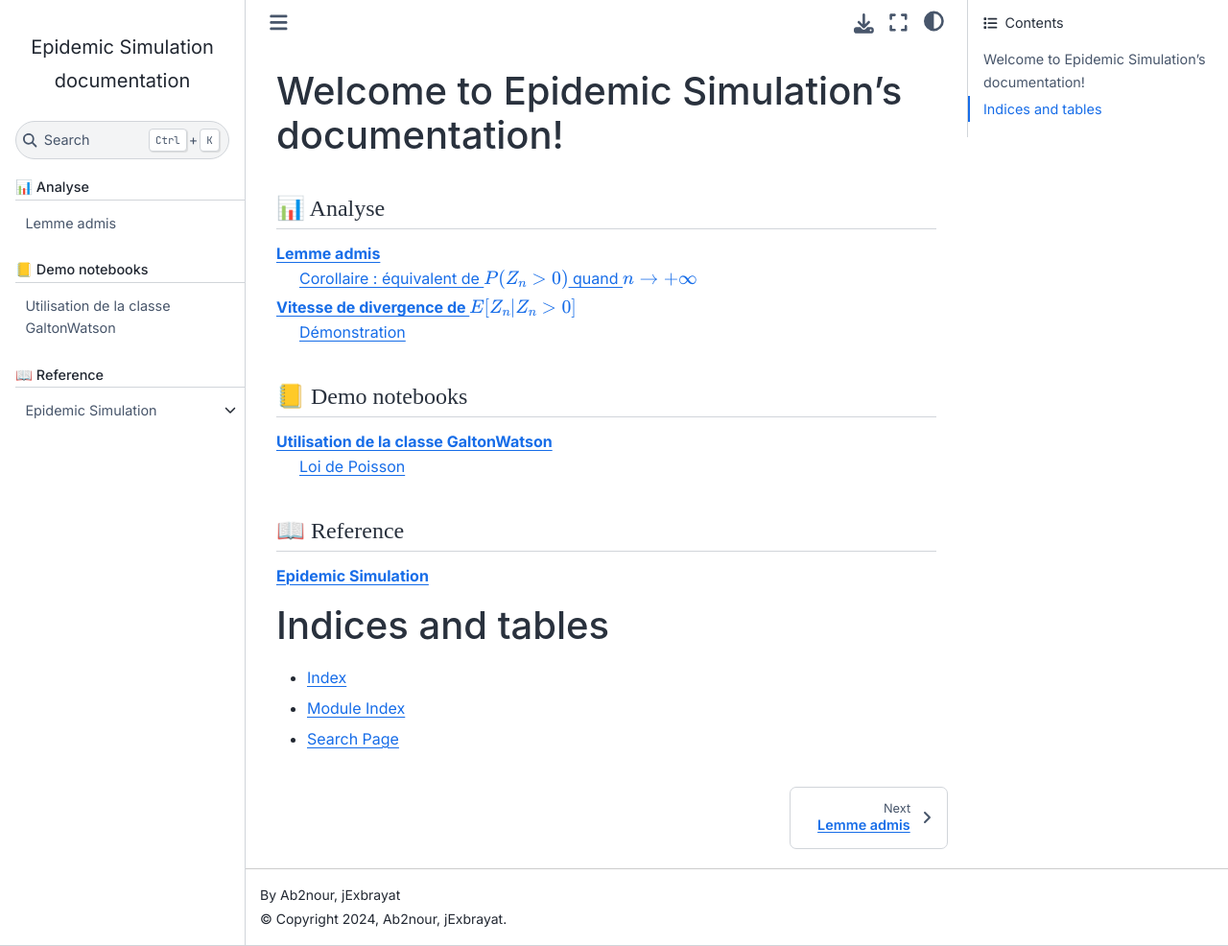
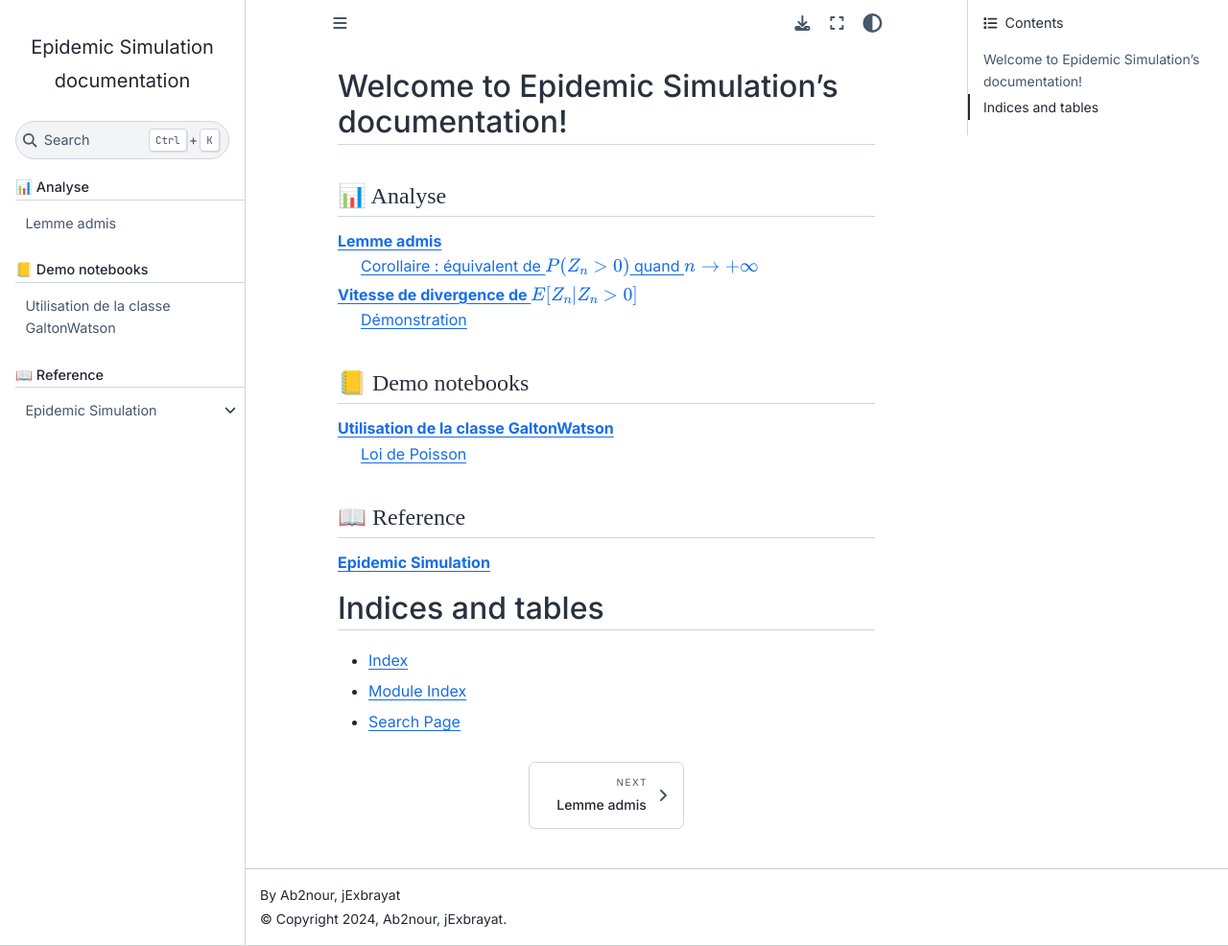
Before and after one commit to Ab2nour/epidemic-simulation, a Sphinx documentation site: the page built from docs/source/index.rst, in a window 1280 px wide and 986 px high. Shown: the whole window at 96% size. Built offline with Sphinx 7.4.7 and the Sphinx Book theme 1.1.4, drawn with Linux system fonts in a browser that asks for light colours; some web fonts are replaced; pages that are not in the unit, such as notebooks, are missing from menus.

Commit message:
docs: improve docs css

```diff
--- a/docs/source/_static/custom.css
+++ b/docs/source/_static/custom.css
@@ -24,7 +24,18 @@ h3,
 h4,
 h5,
 h6 {
-    font-family: Fira Sans Condensed, var(--pst-font-family-heading);
+    font-family: Inter, var(--pst-font-family-heading);
+    border-bottom: 1px solid var(--pst-color-border);
+    padding-bottom: 4px;
+}
+
+html {
+    --pst-font-size-h1: 2rem;
+    --pst-font-size-h2: 1.75rem;
+    --pst-font-size-h3: 1.5rem;
+    --pst-font-size-h4: 1.25rem;
+    --pst-font-size-h5: 1em;
+    --pst-font-size-h6: 1em;
 }
 
 .bd-article-container h3,
@@ -58,6 +69,82 @@ dl[class]:not(.option-list):not(.field-list):not(.footnote):not(.glossary):not(.
     font-family: Fira Sans Condensed;
 }
 
+/* Icon buttons (top of the page) */
+.bd-header-article .btn {
+    font-size: 1rem;
+}
+
+/* Main article */
+@media (min-width: 1200px) {
+    .bd-main .bd-content .bd-article-container {
+        max-width: 850px;
+        padding: 0 4rem 1.5rem;
+    }
+}
+
+/* Previous & next buttons (bottom of main article) */
+@media (min-width: 1200px) {
+    .prev-next-area a {
+        margin: 12px;
+    }
+}
+
+.prev-next-area a p.prev-next-title {
+    text-decoration: none;
+}
+
+.prev-next-area a:hover p.prev-next-title:hover {
+    text-decoration: none;
+}
+
+.prev-next-area a:visited p.prev-next-title,
+.prev-next-area a p.prev-next-title {
+    color: var(--pst-color-text-base);
+}
+
+a.left-prev:hover .prev-next-title, /* todo: doesn't work as expected */
+a.right-next:hover .prev-next-title {
+    color: var(--pst-color-link-hover);
+}
+
+.prev-next-area a {
+    border: 1px solid var(--pst-color-border);
+    border-radius: 7px;
+    padding: 14px 16px;
+}
+
+.prev-next-area a p.prev-next-subtitle {
+    font-size: 0.8em;
+}
+
+.prev-next-area a p.prev-next-title {
+    font-size: 0.88em;
+    text-align: left;
+    font-weight: 500;
+}
+
+.prev-next-area {
+    height: 100%;
+    display: flex;
+    justify-content: space-around;
+}
+
+.prev-next-area a .prev-next-info .prev-next-subtitle {
+    text-transform: uppercase;
+    font-size: 10px;
+    letter-spacing: 1.5px;
+    margin-bottom: 6px;
+}
+
+.prev-next-area a.right-next div.prev-next-info,
+.prev-next-area a.left-prev div.prev-next-info {
+    height: 100%;
+}
+
+.prev-next-area a p.prev-next-title {
+    line-height: 1.5;
+}
+
 /* Function & class methods signature */
 .sig-name {
     font-size: 1em;
@@ -84,7 +171,7 @@ dl[class]:not(.option-list):not(.field-list):not(.footnote):not(.glossary):not(.
 
 /* Jupyter Notebook cells */
 div.cell div.cell_input,
-div.cell details.above-input>summary {
+div.cell details.above-input > summary {
     border: none;
     border-left: 2px solid var(--pst-color-border);
     border-radius: 0;
@@ -109,27 +196,12 @@ div[class*="highlight-"] {
     font-weight: normal;
 }
 
-.prev-next-area a {
-    border: 1px solid var(--pst-color-border);
-    border-radius: 7px;
-    margin: 20px;
-    padding: 14px 16px;
-}
 
-.prev-next-area a p.prev-next-subtitle {
-    font-size: 0.8em;
-}
-
-.prev-next-area a p.prev-next-title {
-    font-size: 0.9em;
-    text-align: left;
-}
-
-.toctree-wrapper li[class^="toctree-l"]>a {
+.toctree-wrapper li[class^="toctree-l"] > a {
     font-size: 1em;
 }
 
-.toctree-wrapper .toctree-l1>a {
+.toctree-wrapper .toctree-l1 > a {
     font-weight: bold;
 }
 
@@ -146,7 +218,14 @@ nav.bd-links p.bd-links__title, nav.bd-links p.caption {
     font-weight: 500;
 }
 
+nav.bd-links .current > a {
+    box-shadow: inset 2px 0 0 var(--pst-color-primary);
+}
+
 /* Table of contents (right) */
+.toc-entry a.nav-link {
+    font-size: 14px;
+}
 
 .toc-entry a.nav-link:hover {
     text-decoration-thickness: 1px;
@@ -154,5 +233,6 @@ nav.bd-links p.bd-links__title, nav.bd-links p.caption {
 
 .toc-entry a.nav-link.active {
     font-weight: 400;
-    box-shadow: inset 2px 0 0 var(--pst-color-primary);
+    box-shadow: inset 2px 0 0 var(--pst-color-text-base);
+    color: var(--pst-color-text-base);
 }
```
Lines whose indentation alone changed are shown as unchanged.
